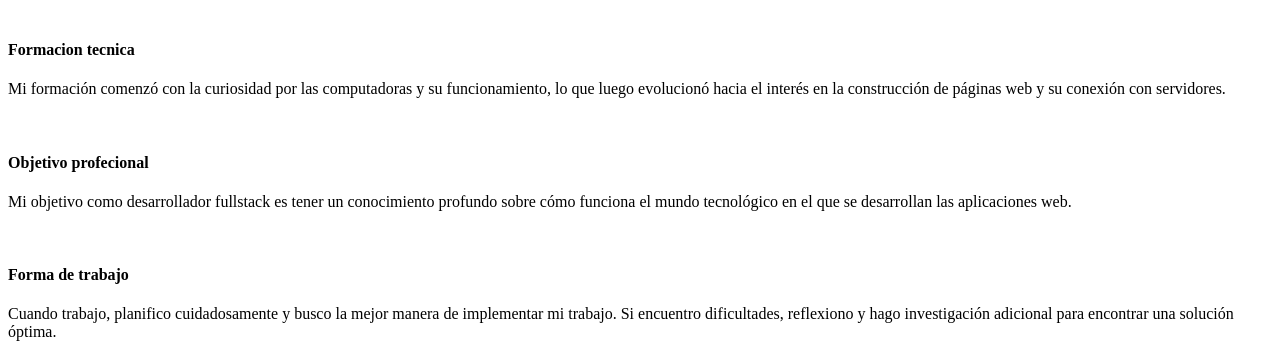
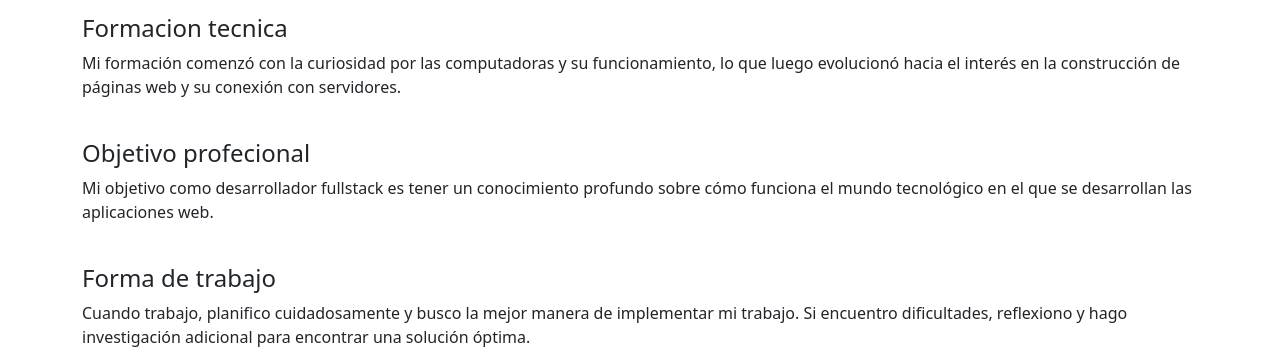
Before and after one commit to Ferokpo/portafolio-TomasGomila, a website: page src/index.html in a window 1280 px wide. Shown: the part 166-522 px from the top of the page. Drawn offline with nearby package versions, Linux system fonts and the light colour scheme.

Commit message:
Saco comentarios

```diff
--- a/src/index.html
+++ b/src/index.html
@@ -4,13 +4,13 @@
     <meta charset="UTF-8" />
     <meta http-equiv="X-UA-Compatible" content="IE=edge" />
     <meta name="viewport" content="width=device-width, initial-scale=1.0" />
-    <!-- <link rel="stylesheet" href="/style.css" />
-    <link rel="stylesheet" href="/responsive.css" /> -->
+    <link rel="stylesheet" href="/style.css" />
+    <link rel="stylesheet" href="/responsive.css" />
 
-    <!-- <link
+    <link
       rel="stylesheet"
       href="https://cdn.jsdelivr.net/npm/bootstrap@5.3.0-alpha2/dist/css/bootstrap.min.css"
-    /> -->
+    />
   </head>
   <body>
     <div class="hero_area">
--- a/src/index.js
+++ b/src/index.js
@@ -1,7 +1,7 @@
 const express = require("express");
 const app = express();
 
-// app.use(express.static(__dirname + "/public"));
+app.use(express.static(__dirname + "/public"));
 
 app.get("/", (req, res) => {
   res.sendFile(__dirname + "/index.html");
```
